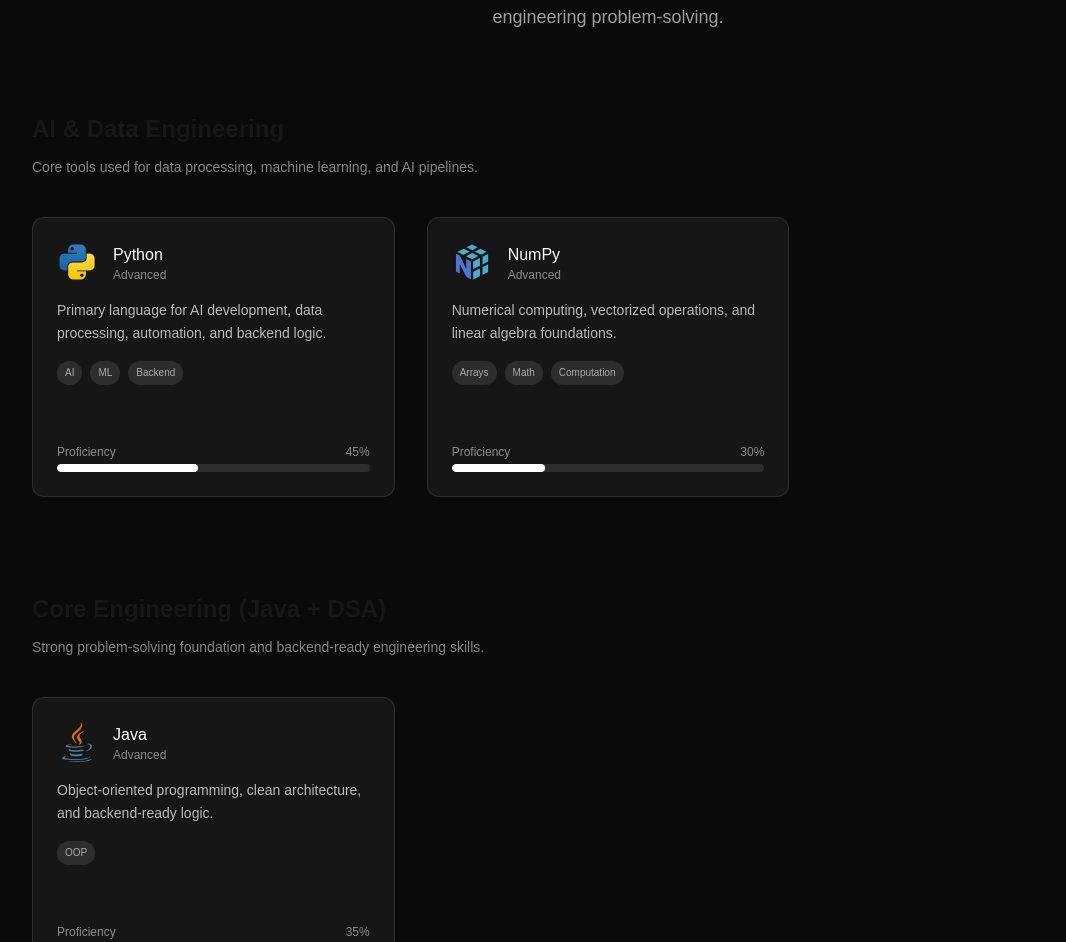
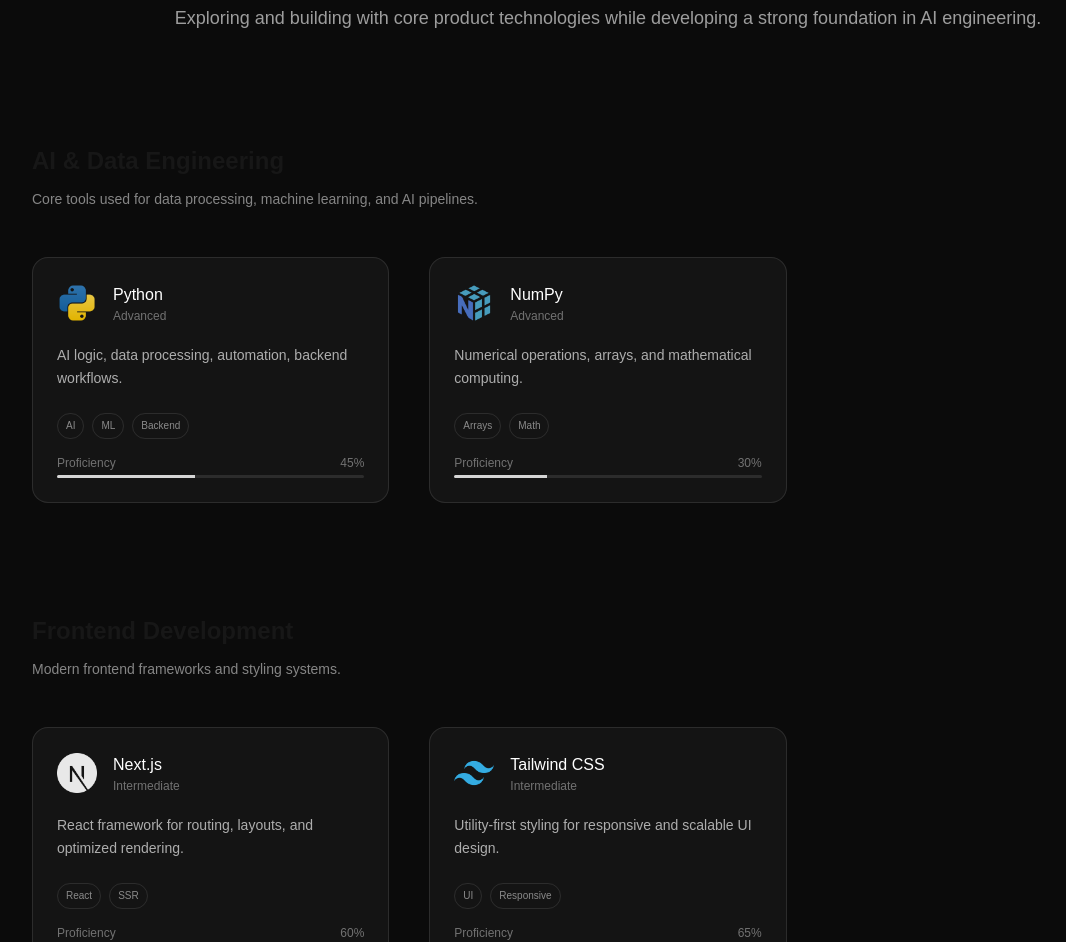
Before and after one commit to manideepnera/Portfolio, a Next.js app: page / in a window 1280 px wide. Shown: the part 1610-2552 px from the top of the page, without its empty margins (32-1098 px from the left). Built offline with nearby package versions, Linux system fonts and the light colour scheme.

Commit message:
Polished every thing

```diff
--- a/src/app/sections/AboutSection.tsx
+++ b/src/app/sections/AboutSection.tsx
@@ -55,10 +55,8 @@
         viewport={{ once: true, amount: 0.4 }}
         transition={{ duration: 0.6, ease: "easeOut" }}
       >
-        As a driven and passionate student, I’m committed to turning my academic
-        achievements and extracurricular involvement into real-world impact. My
-        work reflects a balance between creativity and structure, and I always
-        aim to grow through challenges.
+        I’m a developer committed to learning and improving my skills through hands-on work and experimentation across different technologies, with the aim of becoming an AI engineer.
+
       </motion.div>
     </motion.div>
   </motion.section>
--- a/src/app/sections/Hero.tsx
+++ b/src/app/sections/Hero.tsx
@@ -34,7 +34,7 @@
             transition={{ delay: 0.1, duration: 0.5 }}
             className="text-white/60 text-base sm:text-lg"
           >
-            Hi, I'm Manideep Nera, a passionate developer exploring AI and web technologies.
+            Hi, I’m Manideep Nera, a product-focused developer with a strong interest in AI engineering.
           </motion.p>
 
           <motion.div
--- a/src/app/sections/SkillsSection.tsx
+++ b/src/app/sections/SkillsSection.tsx
@@ -35,8 +35,7 @@
         icon: "/skills/python.png",
         percentage: 45,
         level: "Advanced",
-        description:
-          "Primary language for AI development, data processing, automation, and backend logic.",
+        description: "AI logic, data processing, automation, backend workflows.",
         tags: ["AI", "ML", "Backend"],
       },
       {
@@ -44,9 +43,8 @@
         icon: "/skills/numpy.png",
         percentage: 30,
         level: "Advanced",
-        description:
-          "Numerical computing, vectorized operations, and linear algebra foundations.",
-        tags: ["Arrays", "Math", "Computation"],
+        description: "Numerical operations, arrays, and mathematical computing.",
+        tags: ["Arrays", "Math"],
       },
             // {
       //   name: "Pandas",
@@ -77,41 +75,38 @@
       // },
     ],
   },
-  // {
-  //   title: "Visualization & Analysis",
-  //   subtitle: "Understanding data through visual storytelling and exploration.",
-  //   skills: [
-  //     {
-  //       name: "Matplotlib",
-  //       icon: "/skills/matplotlib.png",
-  //       percentage: 70,
-  //       level: "Intermediate",
-  //       description:
-  //         "Creating detailed plots for data exploration and model insights.",
-  //       tags: ["Visualization", "EDA"],
-  //     },
-  //     {
-  //       name: "Seaborn",
-  //       icon: "/skills/seaborn.png",
-  //       percentage: 68,
-  //       level: "Intermediate",
-  //       description:
-  //         "Statistical visualizations and high-level data exploration.",
-  //       tags: ["Statistics", "EDA"],
-  //     },
-  //   ],
-  // },
   {
-    title: "Core Engineering (Java + DSA)",
-    subtitle: "Strong problem-solving foundation and backend-ready engineering skills.",
+    title: "Frontend Development",
+    subtitle: "Modern frontend frameworks and styling systems.",
+    skills: [
+      {
+        name: "Next.js",
+        icon: "/skills/nextjs.png",
+        percentage: 60,
+        level: "Intermediate",
+        description: "React framework for routing, layouts, and optimized rendering.",
+        tags: ["React", "SSR"],
+      },
+      {
+        name: "Tailwind CSS",
+        icon: "/skills/tailwind.png",
+        percentage: 65,
+        level: "Intermediate",
+        description: "Utility-first styling for responsive and scalable UI design.",
+        tags: ["UI", "Responsive"],
+      },
+    ],
+  },
+  {
+    title: "Core Engineering",
+    subtitle: "Strong problem-solving foundation and backend-ready skills.",
     skills: [
       {
         name: "Java",
         icon: "/skills/java.png",
         percentage: 35,
         level: "Advanced",
-        description:
-          "Object-oriented programming, clean architecture, and backend-ready logic.",
+        description: "Object-oriented programming and clean backend logic.",
         tags: ["OOP"],
       },
             // {
@@ -134,18 +129,16 @@
         icon: "/skills/figma.png",
         percentage: 80,
         level: "Advanced",
-        description:
-          "Designing intuitive UI/UX for AI-driven and user-centric products.",
-        tags: ["UI/UX", "Design"],
+        description: "Designing clean, user-focused interfaces.",
+        tags: ["UI/UX"],
       },
       {
         name: "Git & GitHub",
         icon: "/skills/github.png",
         percentage: 75,
         level: "Intermediate",
-        description:
-          "Version control, collaboration, and managing development workflows.",
-        tags: ["Version Control", "Collaboration"],
+        description: "Version control and collaborative workflows.",
+        tags: ["Git"],
       },
     ],
   },
@@ -154,7 +147,7 @@
 /* ---------- Animations ---------- */
 
 const cardVariants: Variants = {
-  hidden: { opacity: 0, y: 24 },
+  hidden: { opacity: 0, y: 16 },
   visible: { opacity: 1, y: 0 },
 };
 
@@ -164,48 +157,47 @@
   return (
     <section
       ref={ref}
-      className="py-28 px-6 sm:px-12 bg-[#0a0a0a] border-t border-white/10"
+      className="py-32 px-6 sm:px-12 bg-[#0b0b0b] border-t border-white/10"
     >
-      {/* Heading */}
+      {/* Header */}
+      <div className="max-w-4xl mx-auto text-center mb-28">
         <motion.h2
-        className="text-3xl sm:text-4xl font-bold text-center mb-6"
+          className="text-4xl sm:text-5xl font-semibold text-white mb-6"
           initial={{ opacity: 0, y: 20 }}
           whileInView={{ opacity: 1, y: 0 }}
           viewport={{ once: true }}
-        transition={{ duration: 0.6 }}
         >
           Skills & Expertise
         </motion.h2>
 
-      {/* Subtitle */}
         <motion.p
-        className="text-white/60 max-w-3xl mx-auto text-center text-lg leading-relaxed mb-20"
+          className="text-white/60 text-lg leading-relaxed"
           initial={{ opacity: 0 }}
           whileInView={{ opacity: 1 }}
           viewport={{ once: true }}
-        transition={{ duration: 0.6, delay: 0.1 }}
+          transition={{ delay: 0.1 }}
         >
-        AI-focused developer with strong foundations in data processing,
-        machine learning, and core engineering problem-solving.
+          Exploring and building with core product technologies while developing a strong foundation in AI engineering.
         </motion.p>
+      </div>
 
       {/* Categories */}
-      <div className="max-w-6xl mx-auto space-y-24">
+      <div className="max-w-6xl mx-auto space-y-28">
         {skillCategories.map((category) => (
           <div key={category.title}>
             {/* Category Header */}
-            <div className="mb-10">
-              <h3 className="text-2xl font-semibold text-white mb-2">
+            <div className="mb-12">
+              <h3 className="text-2xl font-medium text-white mb-3">
                 {category.title}
               </h3>
-              <p className="text-white/50 text-sm max-w-2xl">
+              <p className="text-white/50 max-w-xl text-sm">
                 {category.subtitle}
               </p>
             </div>
 
             {/* Grid */}
             <motion.div
-              className="grid grid-cols-1 sm:grid-cols-2 lg:grid-cols-3 gap-8"
+              className="grid grid-cols-1 sm:grid-cols-2 lg:grid-cols-3 gap-10"
               initial="hidden"
               whileInView="visible"
               viewport={{ once: true, amount: 0.2 }}
@@ -215,19 +207,18 @@
                 <motion.div
                   key={skill.name}
                   variants={cardVariants}
-                  transition={{ duration: 0.5, ease: "easeOut" }}
                   className="
-                    flex flex-col
-                    p-6 rounded-xl
+                    group relative
+                    rounded-2xl p-6
+                    bg-white/[0.04]
                     border border-white/10
-                    bg-white/5 hover:bg-white/10
+                    hover:bg-white/[0.07]
                     transition
-                    min-h-[280px]
                   "
                 >
                   {/* Header */}
-                  <div className="flex items-center gap-4 mb-4">
-                    <div className="relative w-10 h-10">
+                  <div className="flex items-center gap-4 mb-5">
+                    <div className="relative w-10 h-10 opacity-90">
                       <Image
                         src={skill.icon}
                         alt={skill.name}
@@ -237,21 +228,23 @@
                     </div>
                     <div>
                       <p className="text-white font-medium">{skill.name}</p>
-                      <p className="text-white/50 text-xs">{skill.level}</p>
+                      <p className="text-xs text-white/40">{skill.level}</p>
                     </div>
                   </div>
 
                   {/* Description */}
-                  <p className="text-white/70 text-sm leading-relaxed mb-4">
+                  <p className="text-sm text-white/65 leading-relaxed mb-6">
                     {skill.description}
                   </p>
 
+                  {/* Footer */}
+                  <div className="space-y-4">
                     {/* Tags */}
-                  <div className="flex flex-wrap gap-2 mb-6">
+                    <div className="flex flex-wrap gap-2">
                       {skill.tags.map((tag) => (
                         <span
                           key={tag}
-                        className="text-[10px] px-2 py-1 rounded-full bg-white/10 text-white/60"
+                          className="text-[10px] px-2 py-1 rounded-full border border-white/10 text-white/50"
                         >
                           {tag}
                         </span>
@@ -259,18 +252,19 @@
                     </div>
 
                     {/* Progress */}
-                  <div className="mt-auto">
-                    <div className="flex justify-between text-xs text-white/50 mb-1">
+                    <div>
+                      <div className="flex justify-between text-xs text-white/40 mb-1">
                         <span>Proficiency</span>
                         <span>{skill.percentage}%</span>
                       </div>
-                    <div className="w-full h-2 bg-white/10 rounded-full overflow-hidden">
+                      <div className="h-[3px] bg-white/10 rounded-full overflow-hidden">
                         <motion.div
-                        className="h-full bg-white rounded-full"
+                          className="h-full bg-white/80"
                           initial={{ width: 0 }}
                           whileInView={{ width: `${skill.percentage}%` }}
-                        transition={{ duration: 0.8, ease: "easeOut" }}
+                          transition={{ duration: 0.7, ease: "easeOut" }}
                         />
+                      </div>
                     </div>
                   </div>
                 </motion.div>
@@ -284,5 +278,4 @@
 });
 
 SkillsSection.displayName = "SkillsSection";
-
 export default SkillsSection;
```
Also changed, not shown: public/skills/nextjs.png (added), public/skills/tailwind.png (added). Lines whose indentation alone changed are shown as unchanged.
